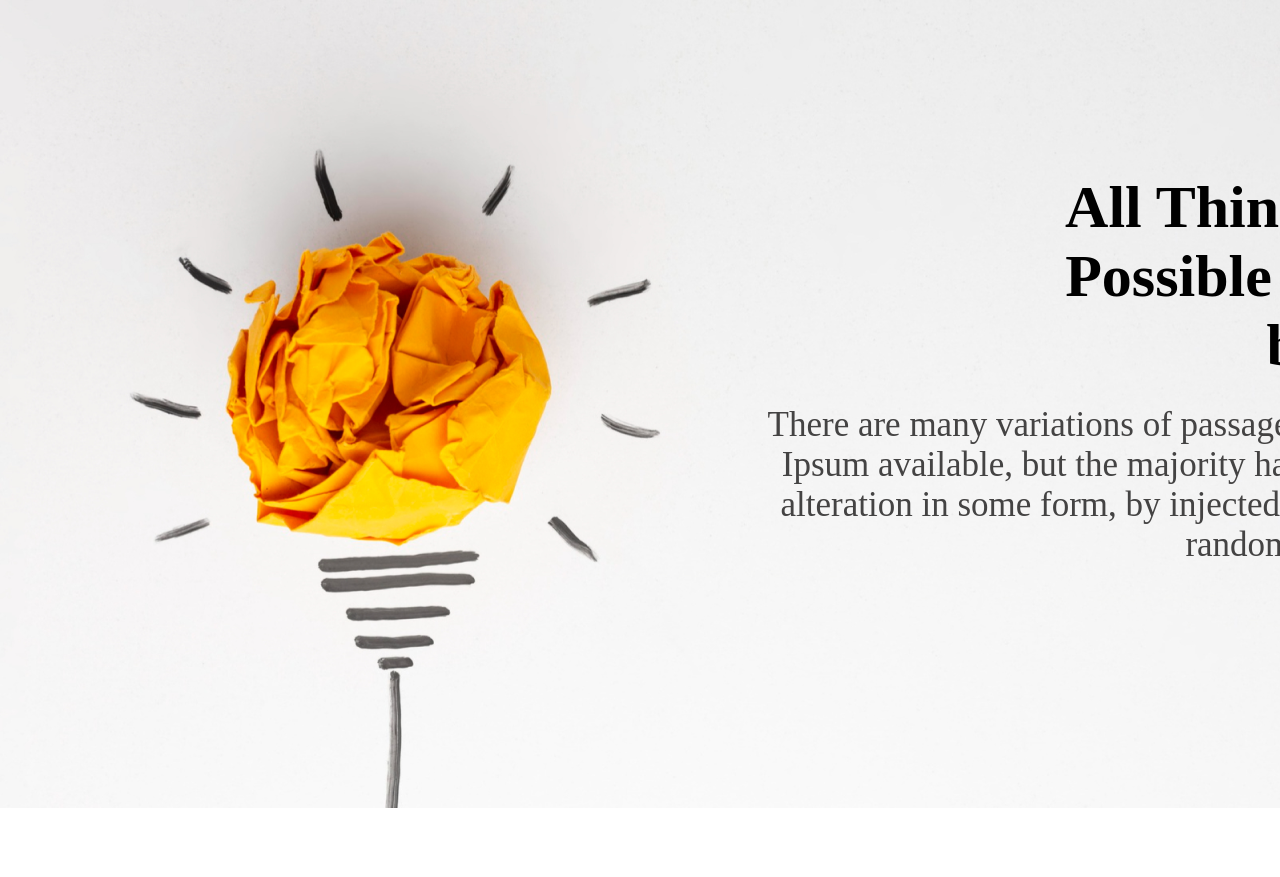
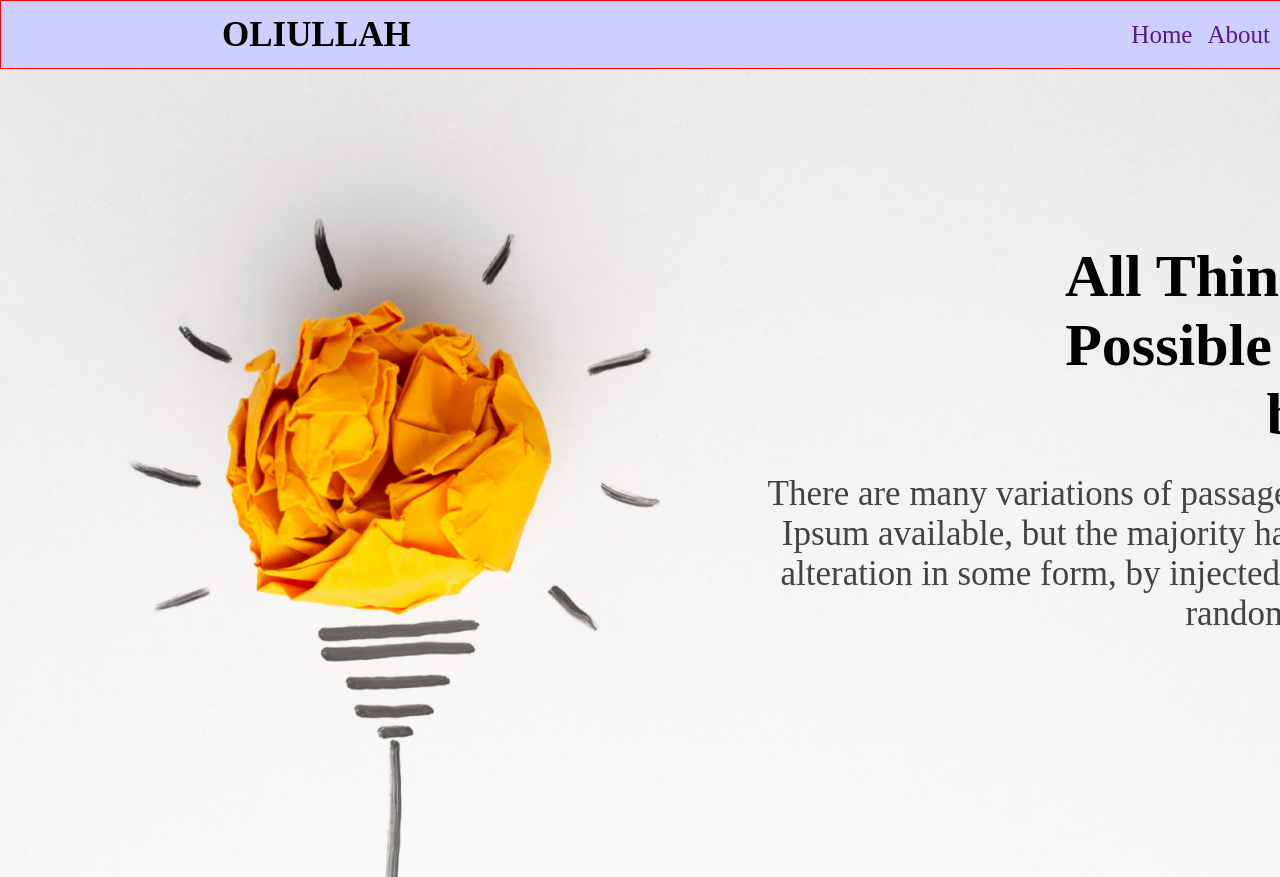
Before and after one commit to oliullah05/1st-asignment-on-ph-hero, a plain HTML site: page index.html in a window 1280 px wide. Shown: the top 877 px of the page. Drawn offline with Linux system fonts and the light colour scheme.

Commit message:
added navbar

```diff
--- a/index.html
+++ b/index.html
@@ -10,7 +10,22 @@
 </head>
 <body>
 
+<section class="nasted-navbar-section">
+<div>
+<h1>OLIULLAH</h1>
+</div>
+<div class="navbar">
+    <ul>
+        <li><a href="">Home</a></li>
+        <li><a href="">About</a></li>
+        <li><a href="">Project</a></li>
+        <li><a href="">Experience</a></li>
+        <li><a href="">Contact</a></li>
+    </ul>
+</div>
 
+
+</section>
 
 
 
--- a/ph-hero-1st-exam-portdollio.css
+++ b/ph-hero-1st-exam-portdollio.css
@@ -2,6 +2,48 @@
   margin: 0;
   padding: 0;
 }
+/* navbar-section */
+/* navbar-section */
+
+
+.nasted-navbar-section{
+  display: flex;
+justify-content: space-between;
+align-items: center;
+border: 1px solid red;
+width: 1550px;
+padding: 25px;
+background-color: rgba(0, 0, 255, 0.191);
+margin: auto;
+height: 17px;
+}
+.nasted-navbar-section h1{
+  font-size: 35px;
+  margin-left: 196px;
+}
+.navbar ul {
+display: flex;
+justify-content: center;
+align-items: center;
+gap: 15px;
+}
+.navbar ul li {
+list-style: none;
+
+}
+.navbar ul li a {
+list-style: none;
+text-decoration: none;
+font-size: 25px;
+}
+
+
+
+
+
+
+
+
 
 /* Header Section styles */
 
```
